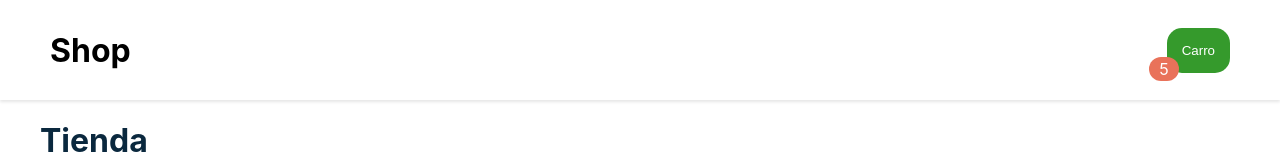
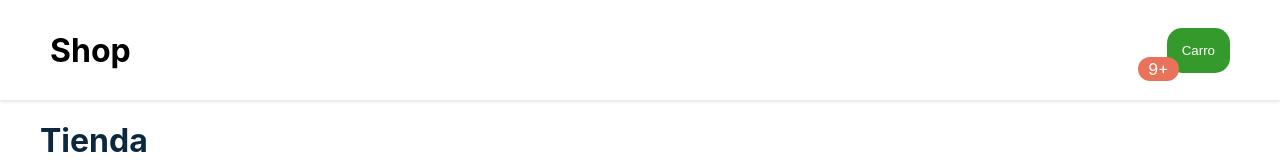
Before and after one commit to crosscay/carro-de-compras, a React (Create React App) app: page / in a window 1280 px wide. Shown: the top 160 px of the page. Built offline with nearby package versions, Linux system fonts and the light colour scheme.

Commit message:
Agregando componente bubble Alert

```diff
--- a/src/components/BubleAlert.js
+++ b/src/components/BubleAlert.js
@@ -12,10 +12,17 @@
 }
 
 class BubleAlert extends Component {
+
+    getNumber(n) {
+        if (!n) { return ''; }
+        return n > 9 ? '9+' : n;
+    }
+
     render() {
+        const { value } = this.props;
         return (
-            <span style={styles.bubbleAlert}>
-                5
+            <span style={styles.bubbleAlert} >
+                { this.getNumber(value) }
             </span>
         )
     }
--- a/src/components/Carro.js
+++ b/src/components/Carro.js
@@ -23,7 +23,7 @@
         return (
             <div>
                 <span style={styles.bubble}>
-                    <BubleAlert />
+                    <BubleAlert value={10}/>
                 </span>
                 <button style={styles.carro}>
                     Carro
--- a/src/components/Layout.js
+++ b/src/components/Layout.js
@@ -6,7 +6,7 @@
         color: '#0A283E',
         alignItems: 'center',
         display: 'flex',
-        flexDirection: 'column'
+        flexDirection: 'column',
     },
     container: {
         width: '1200px'
```
